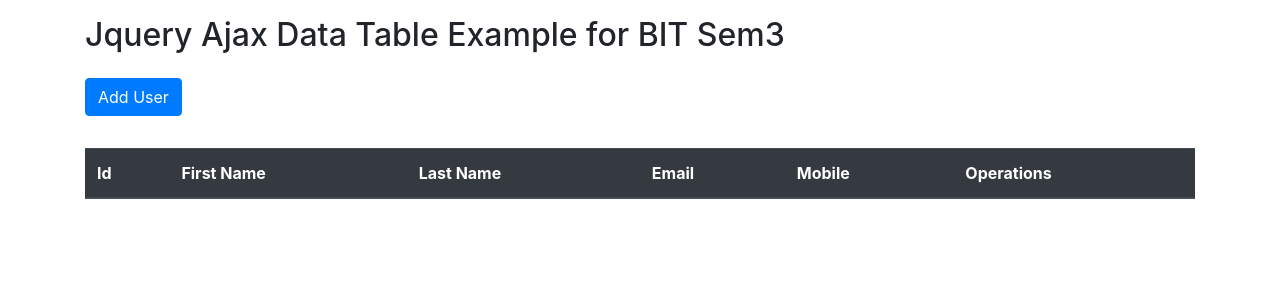
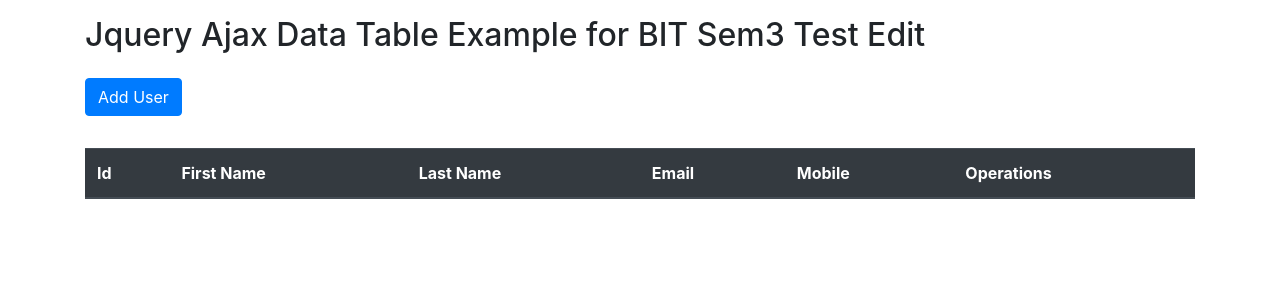
Before and after one commit to hasanthaopenarc/bitsem3, a PHP site: page / in a window 1280 px wide. Shown: the top 300 px of the page. Run offline with PHP 8.4, Linux system fonts and the light colour scheme; data that the repository does not hold is empty.

Commit message:
Update index.php

```diff
--- a/index.php
+++ b/index.php
@@ -17,7 +17,7 @@
 
 
     <div class="container my-3">
-        <h2>Jquery Ajax Data Table Example for BIT Sem3</h2>
+        <h2>Jquery Ajax Data Table Example for BIT Sem3 Test Edit</h2>
         <!-- Button trigger modal -->
         <button type="button" class="btn btn-primary my-3" data-toggle="modal" data-target="#addusermodel">
             Add User
```
